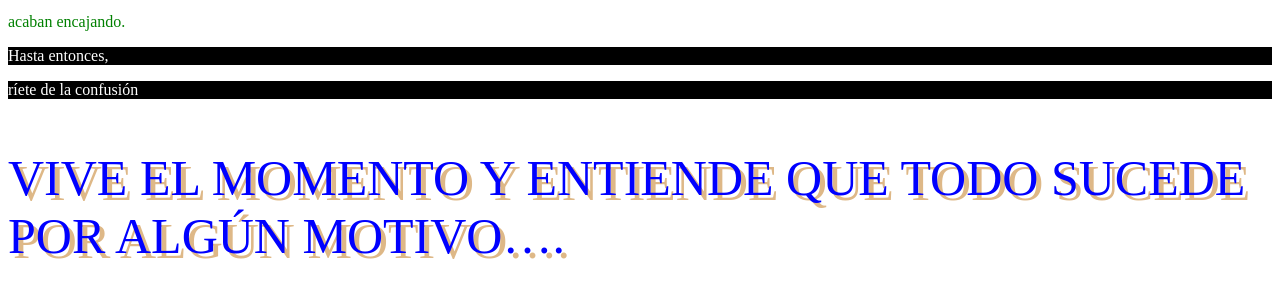
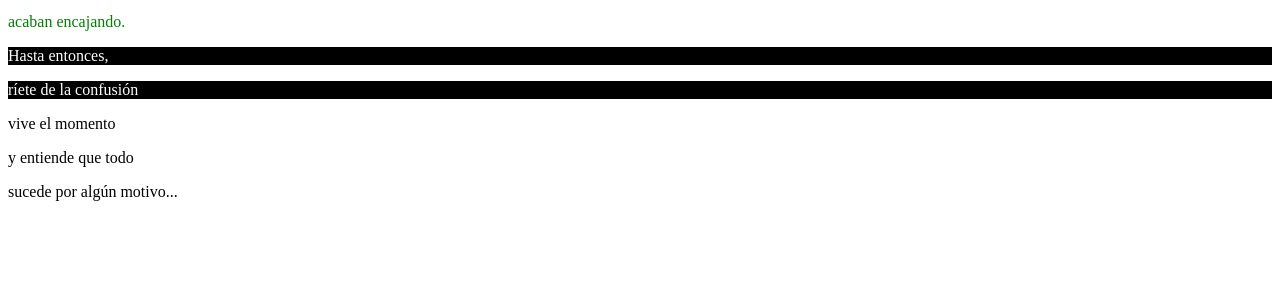
Before and after one commit to marianabc2006/html-marianabc, a website: page index.html in a window 1280 px wide. Shown: the part 101-398 px from the top of the page. Drawn offline with Linux system fonts and the light colour scheme.

Commit message:
Arukay Arukay

```diff
--- a/index.html
+++ b/index.html
@@ -13,8 +13,9 @@
     <p id="linea2">acaban encajando.</p>
     <p class="hu">Hasta entonces,</p>
     <p class="hu">ríete de la confusión</p>
-    <p id="frase5y6">
-      vive el momento y entiende que todo sucede por algún motivo….
-    </p>
+    <p id="linea5">vive el momento</p>
+    <p id="linea5">y entiende que todo</p>
+
+    <p id="linea6">sucede por algún motivo...</p>
   </body>
 </html>
```
